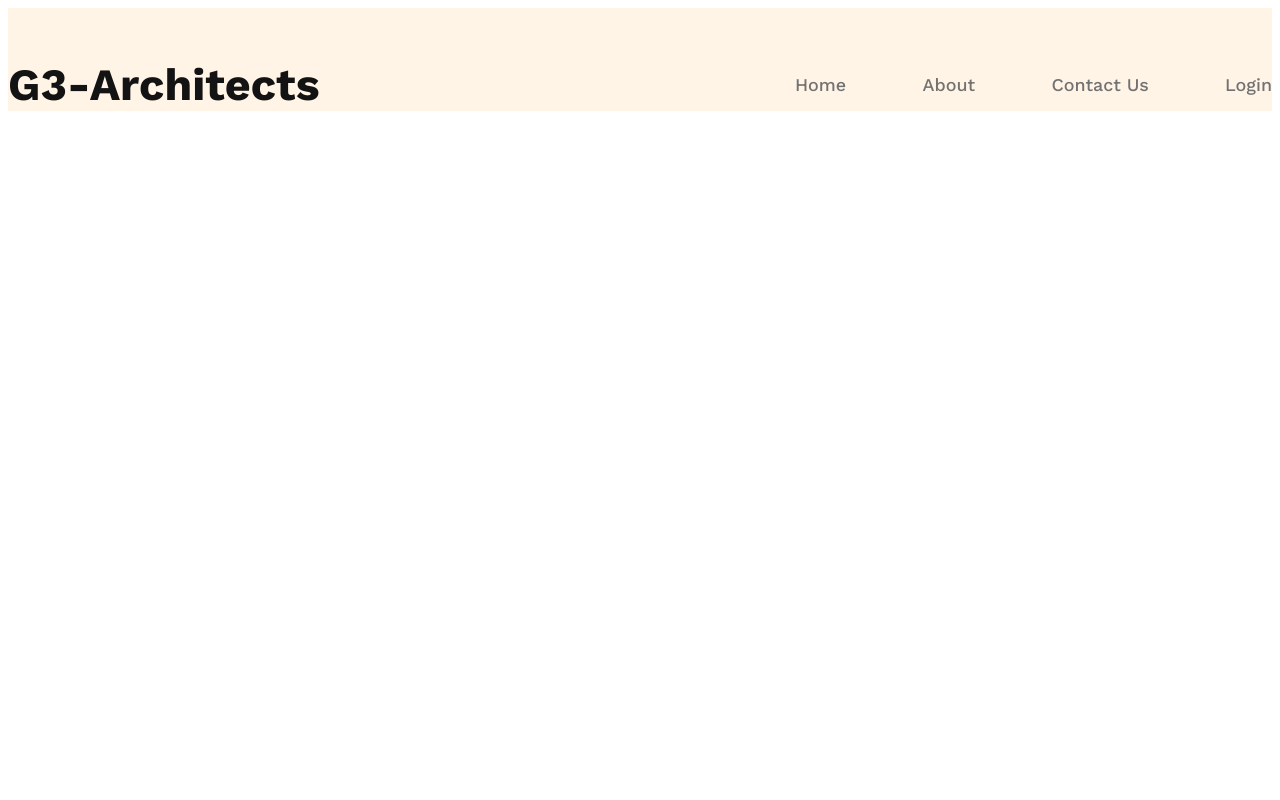
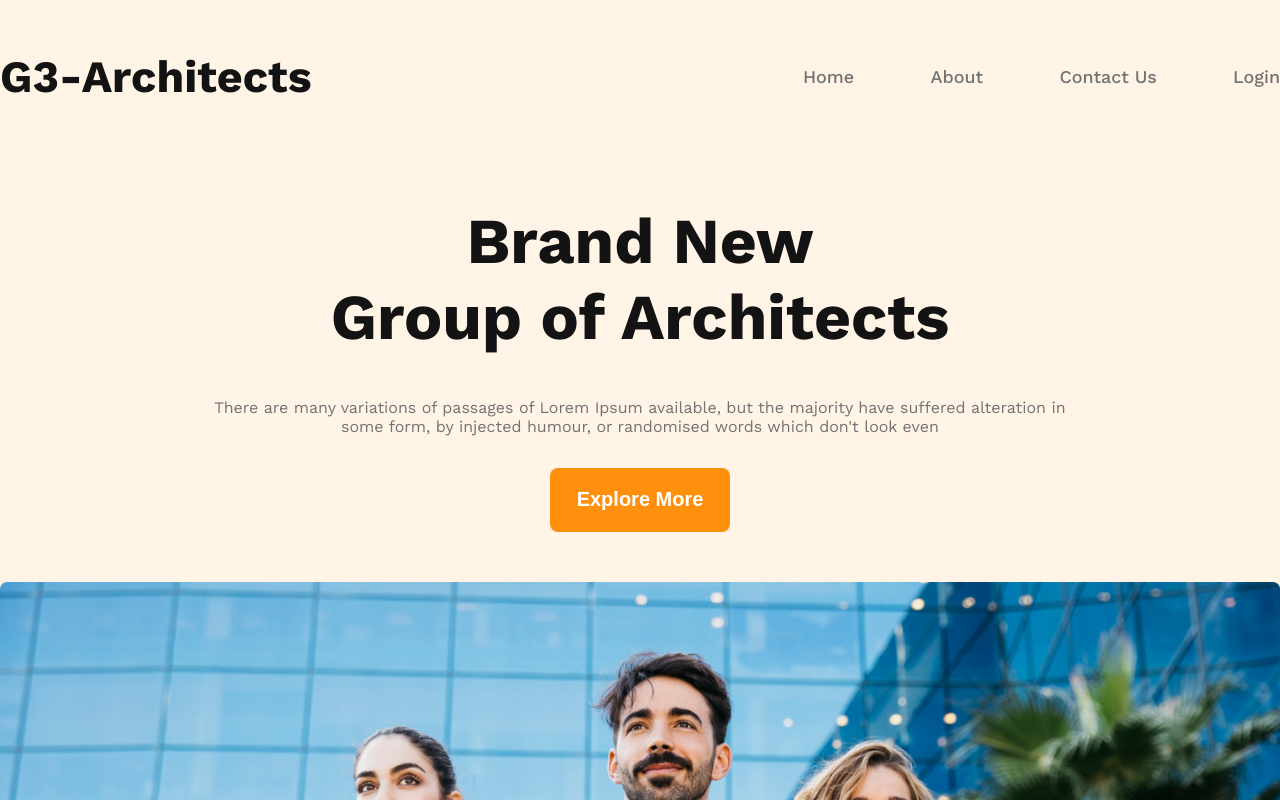
Before and after one commit to rabiyarumi/G3_Architect, a plain HTML site: page index.html in a window 1280 px wide. Shown: the top 800 px of the page. Drawn offline with nearby package versions, Linux system fonts and the light colour scheme.

Commit message:
added bannar section

```diff
--- a/index.html
+++ b/index.html
@@ -8,6 +8,7 @@
 </head>
 <body>
     <header class="header">
+        <!-- navbar stars from here -->
         <nav class="navbar flex">
             <h3 class="nav-title dark-1">G3-Architects</h3>
             <ul class="nav-links flex ">
@@ -25,6 +26,24 @@
                 </li>
             </ul>
         </nav>
+        <!-- navbar end  here -->
+
+        <!-- banner starts from here -->
+        <div class="banner">
+            <div class="banner-content">
+                <h1 class="banner-title dark-1">Brand New <br>
+                    Group of Architects
+                </h1>
+                <p class="banner-description dark-3">
+                    There are many variations of passages of Lorem Ipsum available, but the majority have suffered alteration in some form, by injected humour, or randomised words which don't look even
+                </p>
+                <button class="btn-primary">Explore More</button>
+            </div>
+            <img class="banner-img" src="images/banner.png" alt="">
+
+
+        </div>
+        <!-- banner end here -->
 
     </header>
 
--- a/styles/style.css
+++ b/styles/style.css
@@ -3,6 +3,7 @@ body{
     font-family: "Work Sans", sans-serif;
     box-sizing: border-box;
     padding: 0;
+    margin: 0;
 }
 /* shared style */
 
@@ -17,6 +18,16 @@ body{
 }
 .bg-orange {
     background-color: #FF900E;
+}
+.btn-primary {
+    width: 180px;
+    height: 64px;
+    background-color: #FF900E;
+    color: #ffffff;
+    border-radius: 8px;
+    border: none;
+    font-size: 1.25rem;
+    font-weight: 600;
 }
 /* header style */
 .header {
@@ -36,6 +47,7 @@ body{
 }
 .nav-title {
     font-size: 2.8rem;
+    font-weight: 700;
     margin: 0;
 
 }
@@ -56,3 +68,32 @@ body{
     font-weight: 500;
 }
 /* navbar styles ends*/
+/* banner style starts here */
+.banner {
+    max-width: 1440px;
+    margin: 0 auto ;
+}
+.banner-content {
+    max-width: 862px;
+    margin: 100px auto 50px;
+    text-align: center;
+}
+.banner-title {
+    font-size: 4rem;
+    font-weight: 700;
+}
+.banner-description {
+    font-size: 1rem;
+    font-weight: 400;
+    margin-bottom: 32px;
+}
+.banner-img {
+    width: 100%;
+}
+/* banner style end here */
+/* responsive media query */
+@media screen and (max-width: 576px) {
+    .navbar {
+        flex-direction: column;
+    }
+}
```
